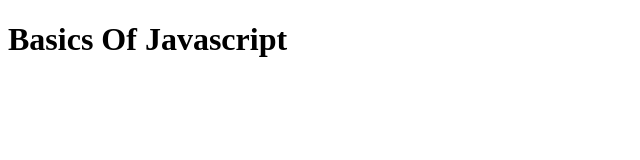
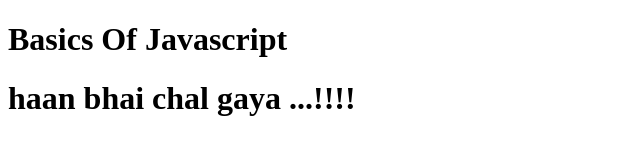
Before and after one commit to UmerSethi/Mobile-App-Web-Develpment-Practice, a plain HTML site: page Basics of Javascript/index.html in a window 1280 px wide. Shown: the whole page, without its empty margins (0-640 px from the left). Drawn offline with Linux system fonts and the light colour scheme.

Commit message:
second commit

```diff
--- a/Basics of Javascript/index.html
+++ b/Basics of Javascript/index.html
@@ -9,6 +9,7 @@
 </head>
 <body>
     <h1>Basics Of Javascript</h1>
+    <h1>haan bhai chal gaya ...!!!!</h1>
 </body>
 <script src="app.js"></script>
 </html>
```
